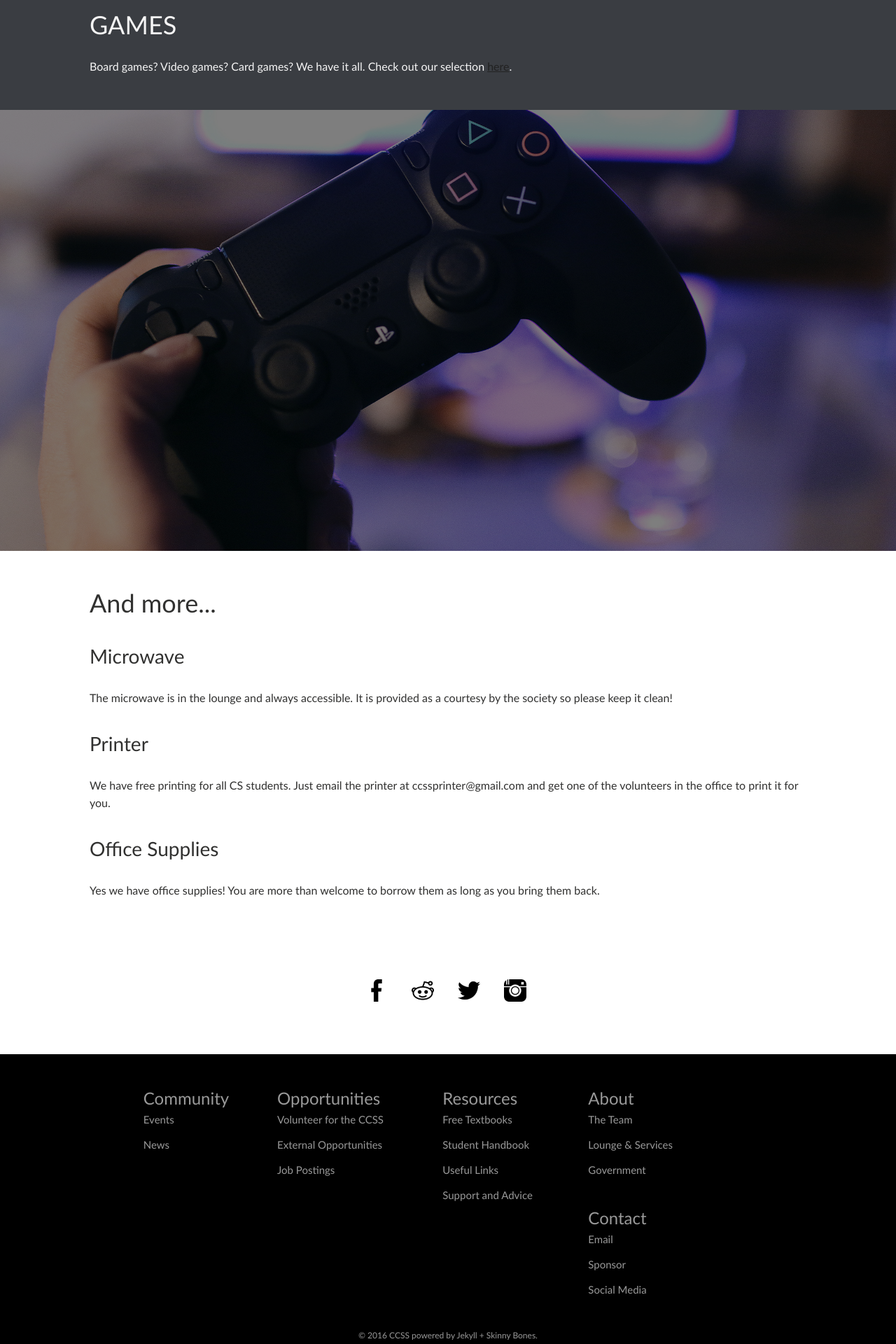
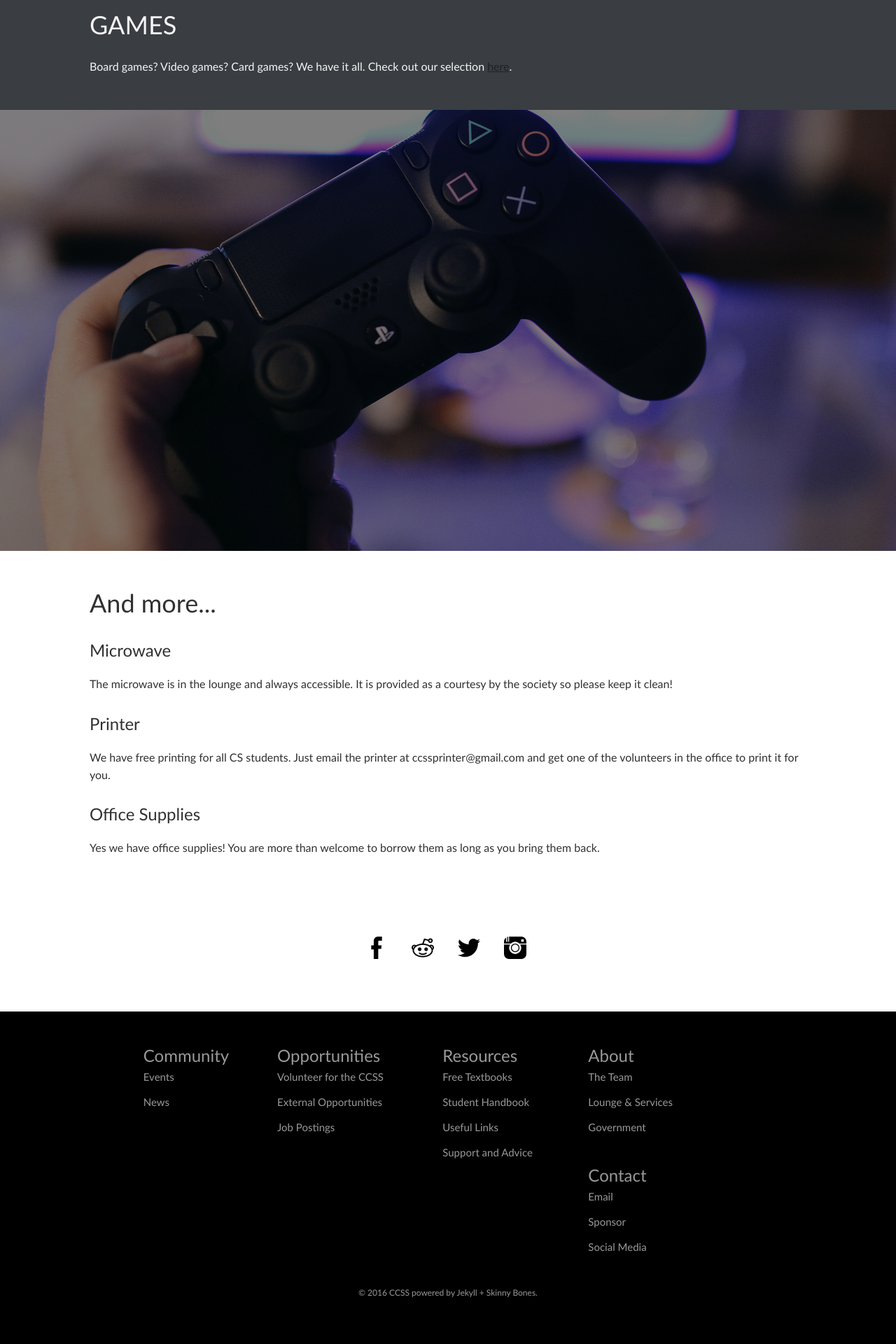
Before and after one commit to brittnylapierre/ccss_web, a Jekyll site: the page built from about/lounge/index.md, in a window 1280 px wide. Shown: the part 2375-4295 px from the top of the page at 70% size. Built offline with Jekyll 4.4.1, drawn with Linux system fonts in a browser that asks for light colours; after the commit the page ends 4234 px from its top, so only the background shows below that.

```diff
--- a/about/lounge/index.md
+++ b/about/lounge/index.md
@@ -36,11 +36,11 @@ subjectstyle: >-
 </div>
 <div class='content-wrap'>
   <h1>And more...</h1>
-  <h3>Microwave</h3>
+  <h4>Microwave</h4>
   <p>The microwave is in the lounge and always accessible. It is provided as a courtesy by the society so please keep it clean!</p>
-  <h3>Printer</h3>
+  <h4>Printer</h4>
   <p>We have free printing for all CS students. Just email the printer at ccssprinter@gmail.com and get one of the volunteers in the office to print it for you.</p>
-  <h3>Office Supplies</h3>
+  <h4>Office Supplies</h4>
   <p>Yes we have office supplies! You are more than welcome to borrow them as long as you bring them back.</p>
   <!--
 
```
